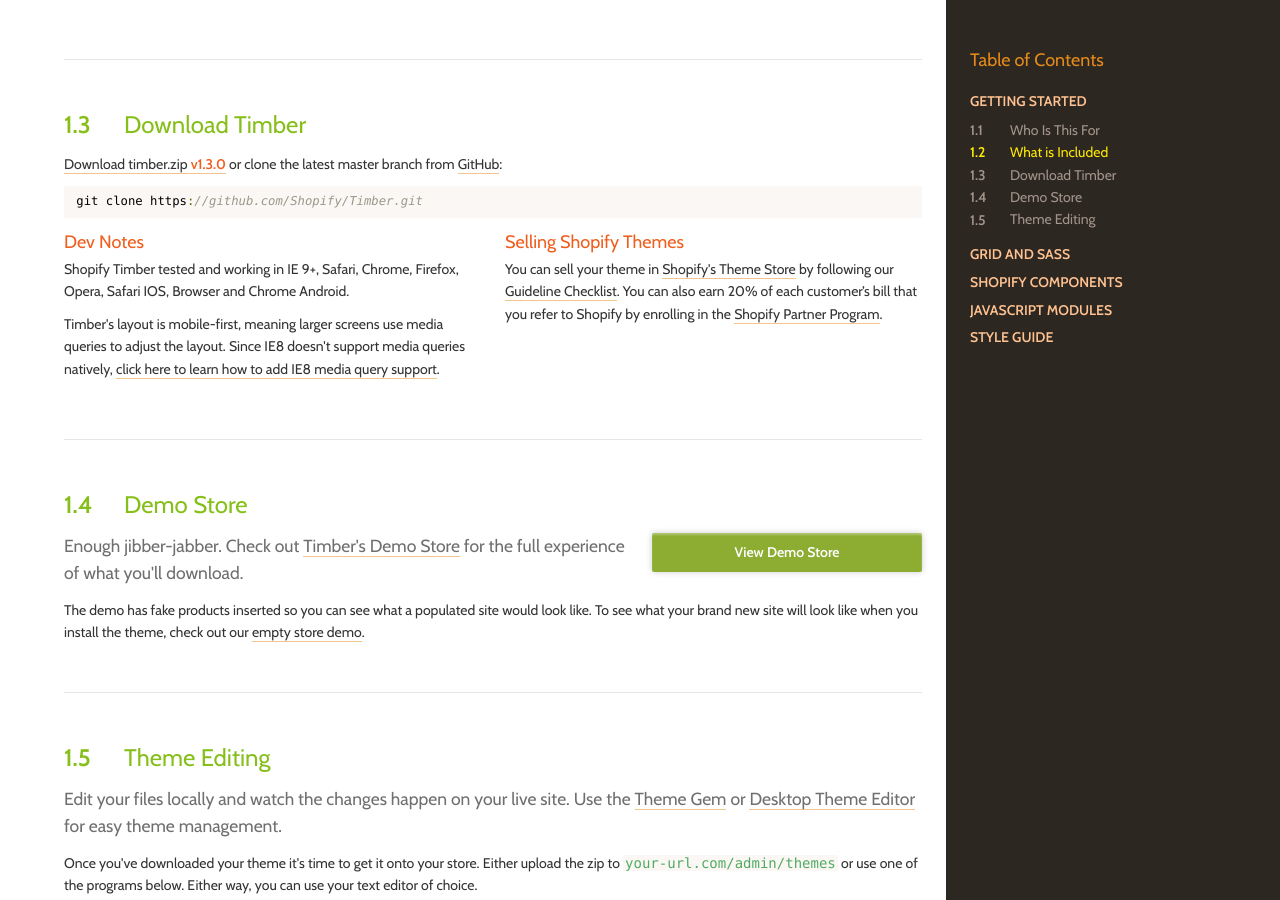
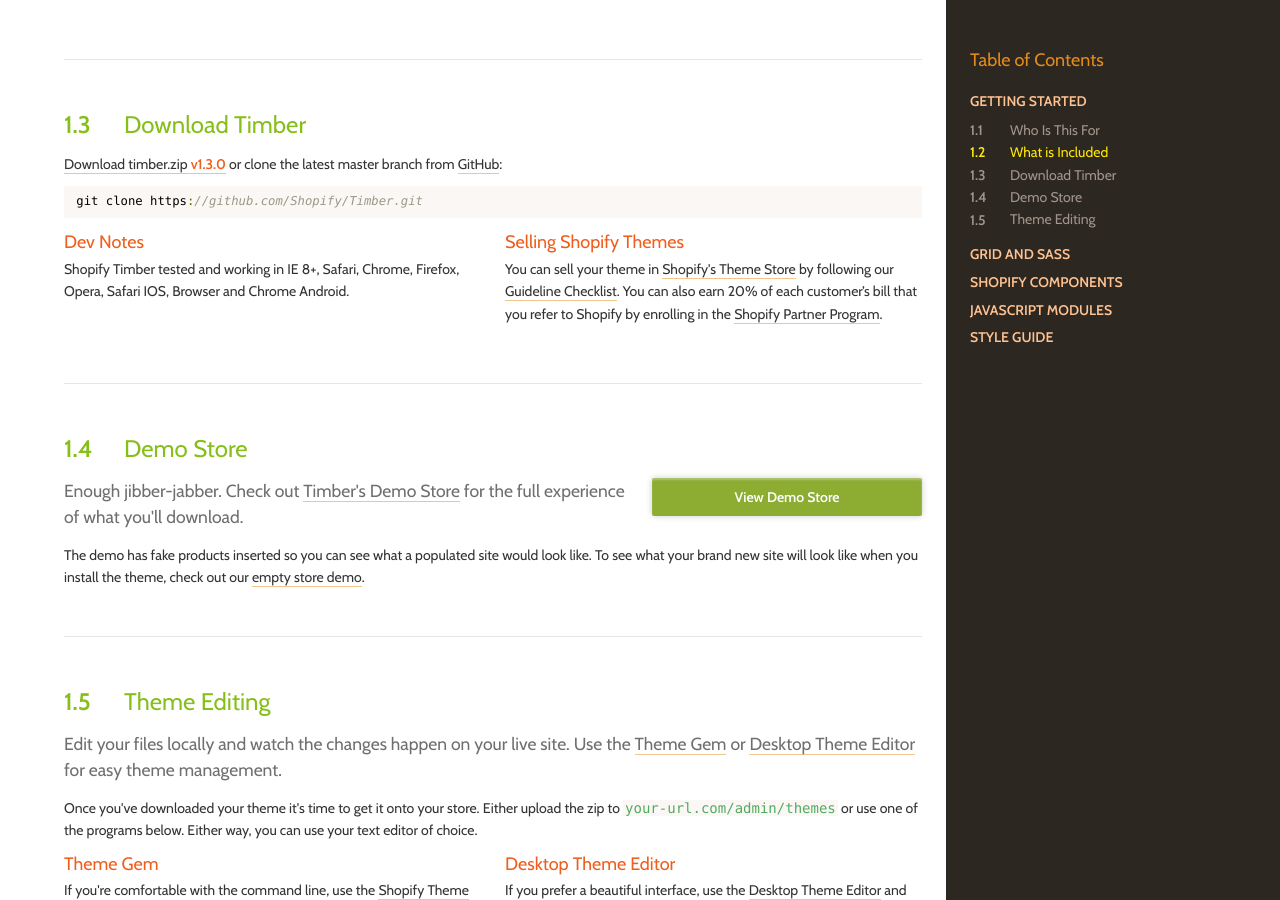
Before and after one commit to Shopify/Timber, a Jekyll site: the page built from index.html, in a window 1280 px wide and 900 px high, scrolled down 1439 px. Built offline with Jekyll 4.4.1, drawn with Linux system fonts in a browser that asks for light colours; nearby versions of some CDN libraries; some web fonts are replaced.

Commit message:
Updated browser support and timber styles

```diff
--- a/index.html
+++ b/index.html
@@ -98,8 +98,7 @@ git clone https://github.com/Shopify/Timber.git
         <div class="grid">
           <div class="grid-item one-half small--one-whole">
             <h4 class="docs-h4">Dev Notes</h4>
-            <p class="docs-text">Shopify Timber tested and working in IE 9+, Safari, Chrome, Firefox, Opera, Safari IOS, Browser and Chrome Android.</p>
-            <p class="docs-text">Timber's layout is mobile-first, meaning larger screens use media queries to adjust the layout. Since IE8 doesn't support media queries natively, <a href="http://gavinballard.com/using-respond.js-with-shopify/" class="docs-link">click here to learn how to add IE8 media query support</a>.</p>
+            <p class="docs-text">Shopify Timber tested and working in IE 8+, Safari, Chrome, Firefox, Opera, Safari IOS, Browser and Chrome Android.</p>
           </div>
           <div class="grid-item one-half small--one-whole">
             <h4 class="docs-h4">Selling Shopify Themes</h4>
```
Also changed, not shown: css/_timber-theme.scss (+1 -1 lines).
